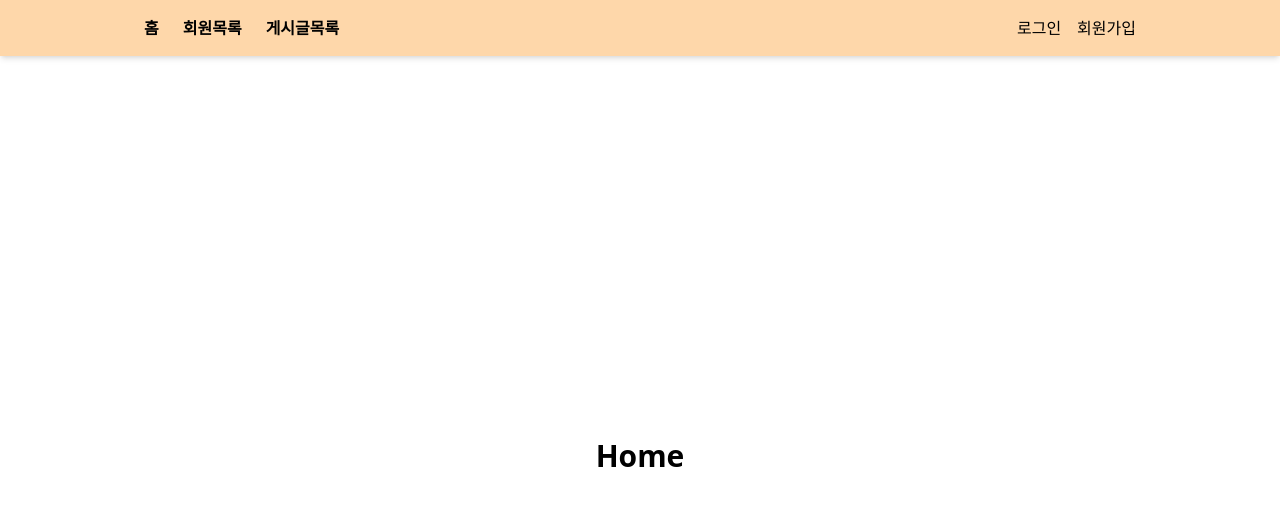
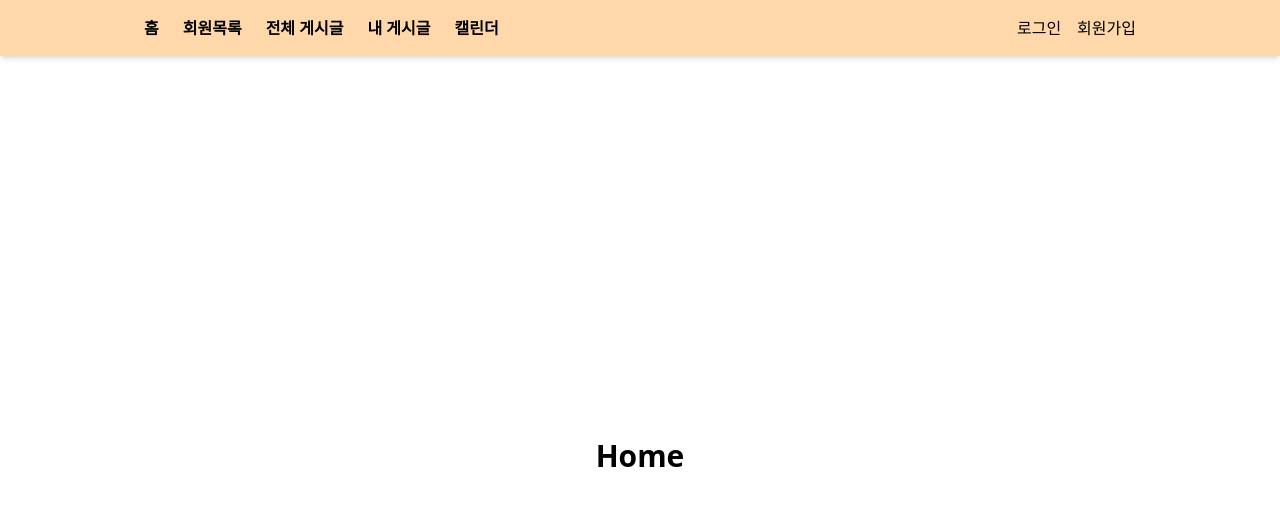
Before and after one commit to PARKJAEKYUNG0525/Blog_mini_project, a React (Vite) app: page / in a window 1280 px wide. Shown: the top 506 px of the page. Built offline with nearby package versions, Linux system fonts and the light colour scheme.

Commit message:
navi edit hj

```diff
--- a/src/App.jsx
+++ b/src/App.jsx
@@ -9,6 +9,8 @@ import Login from "./components/Login";
 import SignUp from "./components/SignUp";
 import MemberList from "./components/MemberList";
 import EditBoard from "./components/EditBoard";
+import MyBoard from './components/MyBoard';
+import Calender from './components/Calender';
 
 const App = () => {
   return (
@@ -23,6 +25,8 @@ const App = () => {
           <Route path='/memberList' element={<MemberList />}></Route>
           <Route path='/board/create' element={<CreateBoard />}></Route>
           <Route path='/board/edit/:id' element={<EditBoard />}></Route>
+          <Route path='/MyBoard' element={<MyBoard />}></Route>
+          <Route path='/Calender' element={<Calender />}></Route>
         </Routes>
       </BrowserRouter>
     </AuthContextPro>
--- a/src/components/NaviBar.jsx
+++ b/src/components/NaviBar.jsx
@@ -19,8 +19,10 @@ const NaviBar = () => {
         <div className="max-w-5xl mx-auto flex justify-between items-center p-4">
         <div className="flex gap-6 font-semibold">
             <Link to="/">홈</Link>
-            <Link to="/memberList">회원목록</Link>
-            <Link to="/boardList">게시글목록</Link>
+            <Link to="/memberList"> 회원목록 </Link>
+            <Link to="/boardList"> 전체 게시글 </Link>
+            <Link to="/MyBoard"> 내 게시글 </Link>
+            <Link to="/boardList"> 캘린더 </Link>
             </div>
 
         <div className="flex gap-4 items-center">
```
